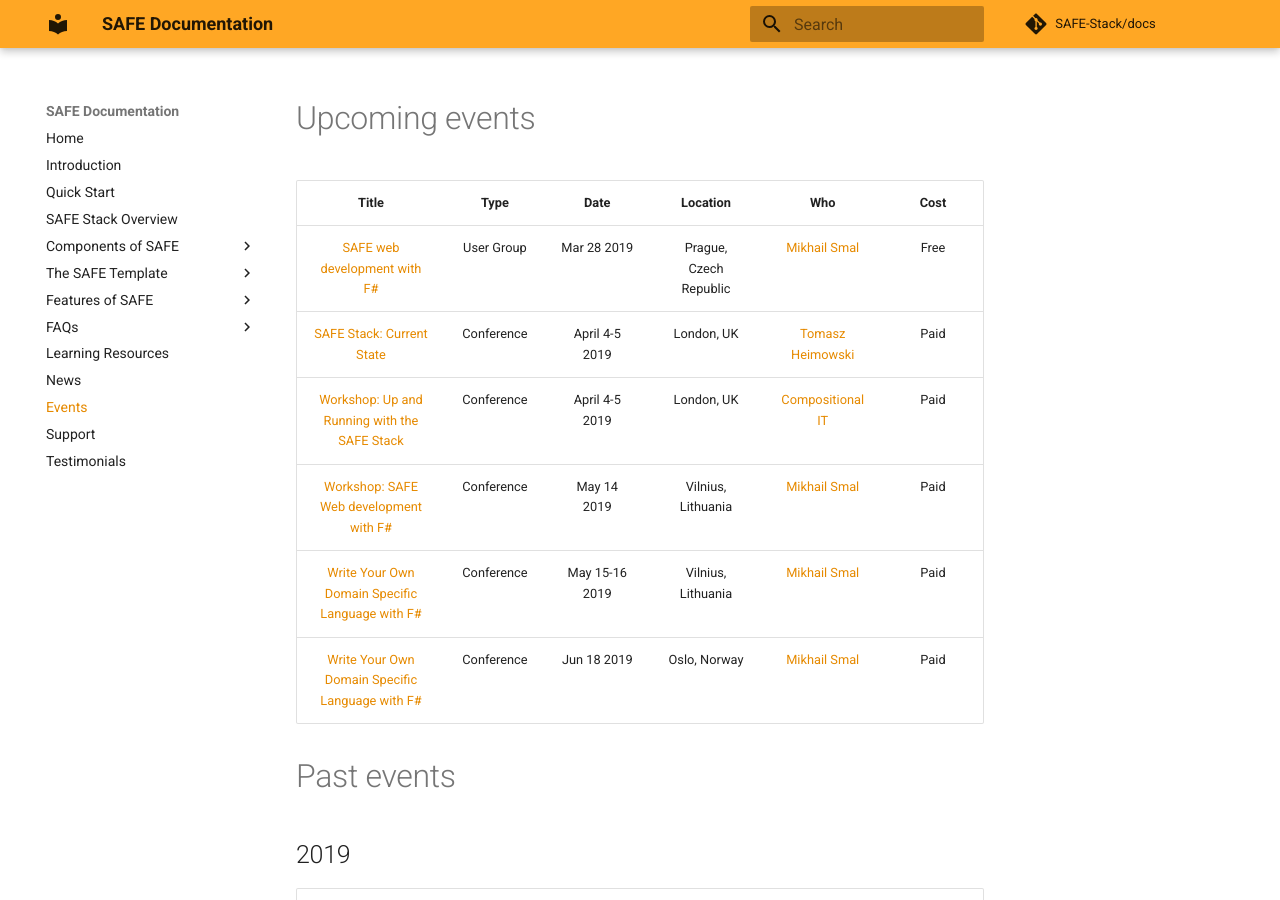
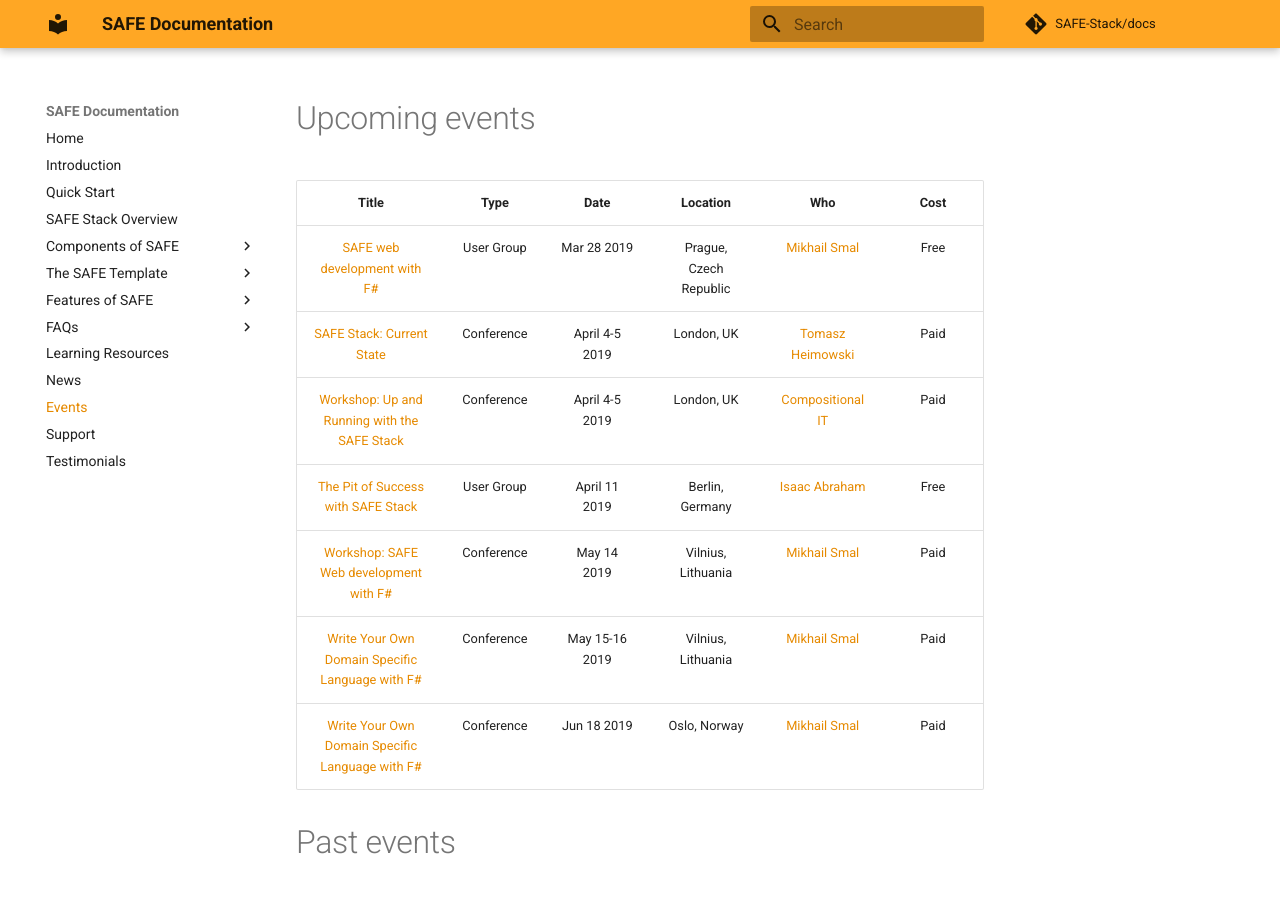
Before and after one commit to SAFE-Stack/docs, an MkDocs documentation site: the page built from docs/events.md, in a window 1280 px wide and 900 px high. Built offline with MkDocs 1.6.1 and Material for MkDocs 9.7.7, drawn with Linux system fonts in a browser that asks for light colours; comment, search, counter and statistics services are not loaded.

Commit message:
New event

```diff
--- a/docs/events.md
+++ b/docs/events.md
@@ -5,6 +5,7 @@
 | [SAFE web development with F#](https://www.facebook.com/VeeamGeekHub/photos/a.2473007759384902/2472996959385982/?type=1&theater) | User Group | Mar 28 2019 | Prague, Czech Republic | [Mikhail Smal](https://twitter.com/mvsmal) | Free
 | [SAFE Stack: Current State](https://skillsmatter.com/conferences/10869-f-sharp-exchange-2019/) | Conference | April 4-5 2019 | London, UK | [Tomasz Heimowski](https://theimowski.com) | Paid
 | [Workshop: Up and Running with the SAFE Stack](https://skillsmatter.com/conferences/10869-f-sharp-exchange-2019/) | Conference | April 4-5 2019 | London, UK | [Compositional IT](https://compositional-it.com) | Paid
+| [The Pit of Success with SAFE Stack](https://dnug.berlin/dnugbb/?event=safe-stack-the-pit-of-success-for-functional-web-programming) | User Group | April 11 2019 | Berlin, Germany | [Isaac Abraham](https://twitter.com/isaac_abraham) | Free
 | [Workshop: SAFE Web development with F#](https://devdays.lt/safe-web/) | Conference | May 14 2019 | Vilnius, Lithuania | [Mikhail Smal](https://twitter.com/mvsmal) | Paid
 | [Write Your Own Domain Specific Language with F#](https://devdays.lt/mikhail-smal/) | Conference | May 15-16 2019 | Vilnius, Lithuania | [Mikhail Smal](https://twitter.com/mvsmal) | Paid
 | [Write Your Own Domain Specific Language with F#](https://ndcoslo.com/talk/write-your-own-domain-specific-language-with-f/) | Conference | Jun 18 2019 | Oslo, Norway | [Mikhail Smal](https://twitter.com/mvsmal) | Paid
```
